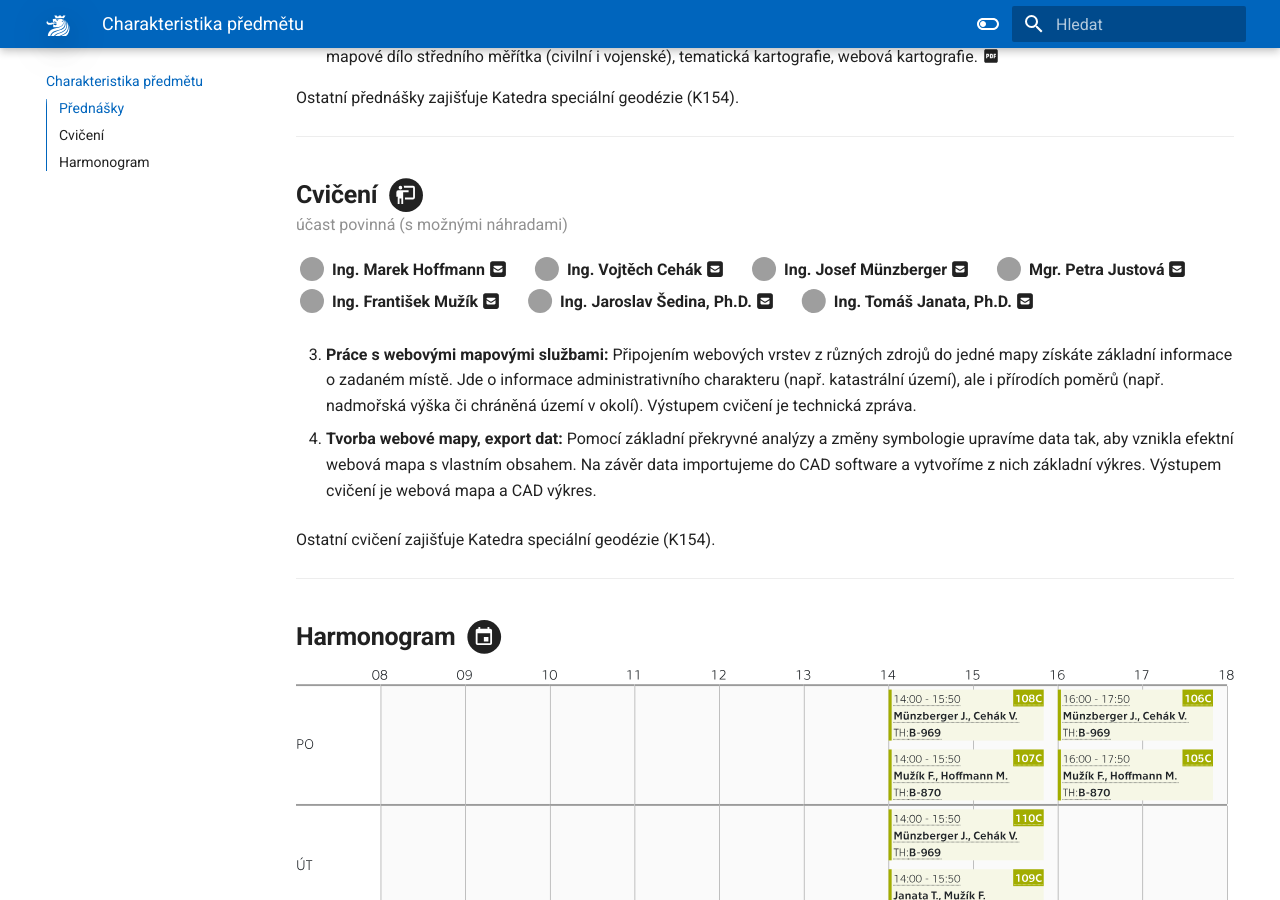
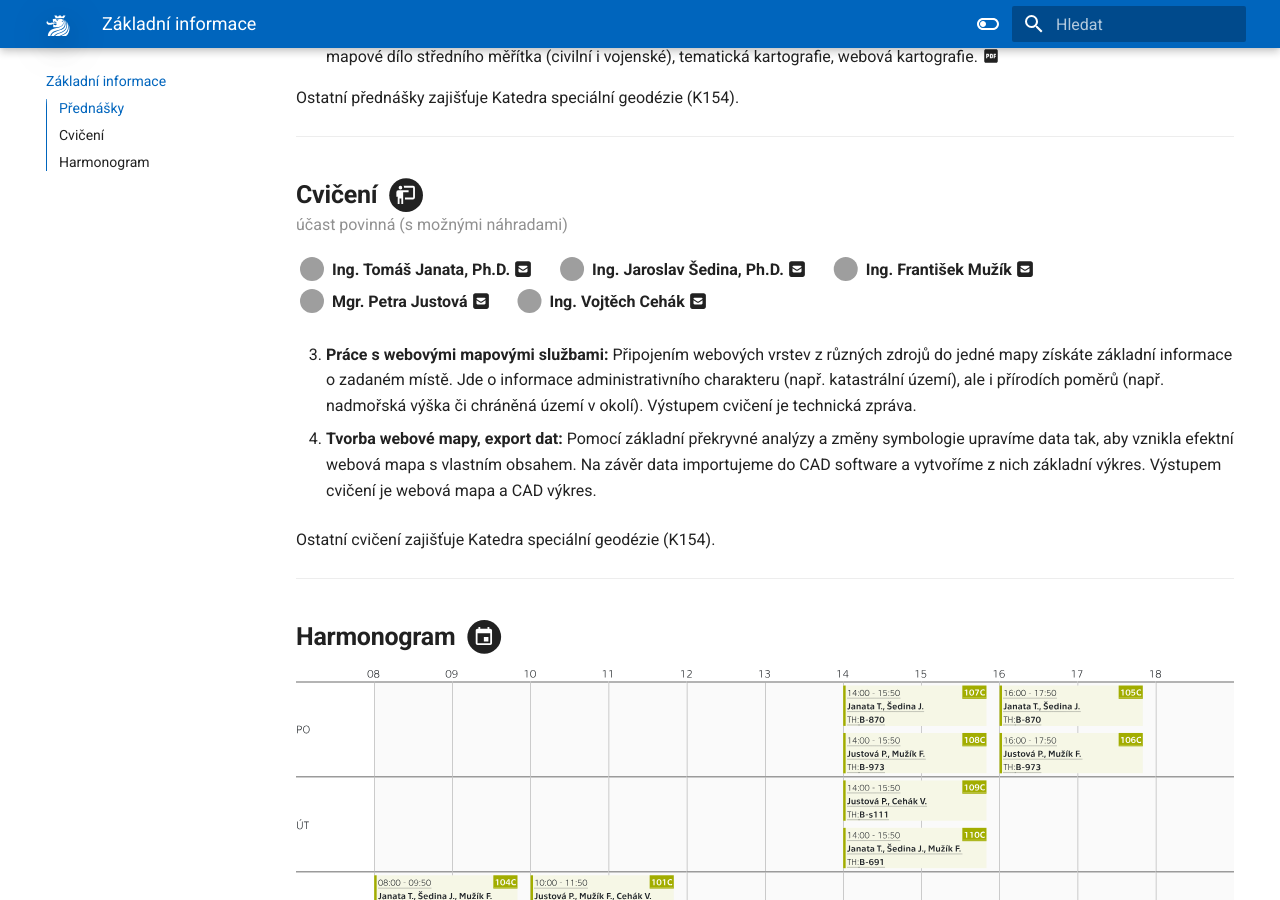
Before and after one commit to vojtastic/cvut-sgea, an MkDocs documentation site: the page built from docs/index.md, in a window 1280 px wide and 900 px high, scrolled down 1070 px. Built offline with MkDocs 1.6.1 and Material for MkDocs 9.7.7, drawn with Linux system fonts in a browser that asks for light colours; grey boxes are pictures that could not be loaded.

Commit message:
update rozvrhu na S242, hide data tab

```diff
--- a/docs/index.md
+++ b/docs/index.md
@@ -83,18 +83,18 @@ Ostatní přednášky zajišťuje Katedra speciální geodézie (K154).
 účast povinná (s možnými náhradami)
 {: style="opacity:50%;margin-top:0;"}
 
-![](https://geomatics.fsv.cvut.cz/wp-content/uploads/2022/01/Ing.-Marek-Hoffmann_IMG_9809_s1@0.3x.jpg){: .off-glb .no-filter style="height: 1.5em; vertical-align: -.4em; clip-path: circle();"}
-__Ing. Marek Hoffmann [:fontawesome-solid-square-envelope:](mailto:marek.hoffmann@fsv.cvut.cz "marek.hoffmann@fsv.cvut.cz"){style="color:var(--md-default-fg-color);"}__{style="padding-right:1rem;"}
+![](https://geomatics.fsv.cvut.cz/wp-content/uploads/2022/01/iconmonstr-user-male-thin.png){: .off-glb .no-filter style="height: 1.5em; vertical-align: -.4em; clip-path: circle();"}
+__Ing. Tomáš Janata, Ph.D. [:fontawesome-solid-square-envelope:](mailto:tomas.janata@fsv.cvut.cz "tomas.janata@fsv.cvut.cz"){style="color:var(--md-default-fg-color);"}__{style="padding-right:1rem;"}
 {style="display:inline; white-space: nowrap; line-height:2;"}
 <!-- kvuli zobrazovani na mobilu -->
 
-![](https://geomatics.fsv.cvut.cz/wp-content/uploads/2022/01/03-edit_export@0.3x.jpg){: .off-glb .no-filter style="height: 1.5em; vertical-align: -.4em; clip-path: circle();"}
-__Ing. Vojtěch Cehák [:fontawesome-solid-square-envelope:](mailto:vojtech.cehak@fsv.cvut.cz "vojtech.cehak@fsv.cvut.cz"){style="color:var(--md-default-fg-color);"}__{style="padding-right:1rem;"}
+![](https://geomatics.fsv.cvut.cz/wp-content/uploads/2022/01/iconmonstr-user-male-thin.png){: .off-glb .no-filter style="height: 1.5em; vertical-align: -.4em; clip-path: circle();"}
+__Ing. Jaroslav Šedina, Ph.D. [:fontawesome-solid-square-envelope:](mailto:jaroslav.sedina@fsv.cvut.cz "jaroslav.sedina@fsv.cvut.cz"){style="color:var(--md-default-fg-color);"}__{style="padding-right:1rem;"}
 {style="display:inline; white-space: nowrap; line-height:2;"}
 <!-- kvuli zobrazovani na mobilu -->
 
-![](https://geomatics.fsv.cvut.cz/wp-content/uploads/2022/01/03-edit_export@0.5x-13.jpg){: .off-glb .no-filter style="height: 1.5em; vertical-align: -.4em; clip-path: circle();"}
-__Ing. Josef Münzberger [:fontawesome-solid-square-envelope:](mailto:josef.munzberger@fsv.cvut.cz "josef.munzberger@fsv.cvut.cz"){style="color:var(--md-default-fg-color);"}__{style="padding-right:1rem;"}
+![](https://geomatics.fsv.cvut.cz/wp-content/uploads/2022/01/03-edit_export@0.75x-4.jpg){: .off-glb .no-filter style="height: 1.5em; vertical-align: -.4em; clip-path: circle();"}
+__Ing. František Mužík [:fontawesome-solid-square-envelope:](mailto:frantisek.muzik@fsv.cvut.cz "frantisek.muzik@fsv.cvut.cz"){style="color:var(--md-default-fg-color);"}__{style="padding-right:1rem;"}
 {style="display:inline; white-space: nowrap; line-height:2;"}
 <!-- kvuli zobrazovani na mobilu -->
 
@@ -103,17 +103,8 @@ __Mgr. Petra Justová [:fontawesome-solid-square-envelope:](mailto:petra.justova
 {style="display:inline; white-space: nowrap; line-height:2;"}
 <!-- kvuli zobrazovani na mobilu -->
 
-![](https://geomatics.fsv.cvut.cz/wp-content/uploads/2022/01/iconmonstr-user-male-thin.png){: .off-glb .no-filter style="height: 1.5em; vertical-align: -.4em; clip-path: circle();"}
-__Ing. František Mužík [:fontawesome-solid-square-envelope:](mailto:frantisek.muzik@fsv.cvut.cz "frantisek.muzik@fsv.cvut.cz"){style="color:var(--md-default-fg-color);"}__{style="padding-right:1rem;"}
-{style="display:inline; white-space: nowrap; line-height:2;"}
-<!-- kvuli zobrazovani na mobilu -->
-
-![](https://geomatics.fsv.cvut.cz/wp-content/uploads/2022/01/iconmonstr-user-male-thin.png){: .off-glb .no-filter style="height: 1.5em; vertical-align: -.4em; clip-path: circle();"}
-__Ing. Jaroslav Šedina, Ph.D. [:fontawesome-solid-square-envelope:](mailto:jaroslav.sedina@fsv.cvut.cz "jaroslav.sedina@fsv.cvut.cz"){style="color:var(--md-default-fg-color);"}__{style="padding-right:1rem;"}
-{style="display:inline; white-space: nowrap; line-height:2;"}
-<!-- kvuli zobrazovani na mobilu -->
-
-![](https://geomatics.fsv.cvut.cz/wp-content/uploads/2022/01/iconmonstr-user-male-thin.png){: .off-glb .no-filter style="height: 1.5em; vertical-align: -.4em; clip-path: circle();"} __Ing. Tomáš Janata, Ph.D. [:fontawesome-solid-square-envelope:](mailto:tomas.janata@fsv.cvut.cz "tomas.janata@fsv.cvut.cz"){style="color:var(--md-default-fg-color);"}__{style="padding-right:1rem;"}
+![](https://geomatics.fsv.cvut.cz/wp-content/uploads/2022/01/03-edit_export@0.3x.jpg){: .off-glb .no-filter style="height: 1.5em; vertical-align: -.4em; clip-path: circle();"}
+__Ing. Vojtěch Cehák [:fontawesome-solid-square-envelope:](mailto:vojtech.cehak@fsv.cvut.cz "vojtech.cehak@fsv.cvut.cz"){style="color:var(--md-default-fg-color);"}__{style="padding-right:1rem;"}
 {style="display:inline; white-space: nowrap; line-height:2;"}
 <!-- kvuli zobrazovani na mobilu -->
 
--- a/mkdocs.yml
+++ b/mkdocs.yml
@@ -1,10 +1,10 @@
 site_name: Stavební geodézie A (154SGEA) – ČÁST GIS
 nav:
-  - Charakteristika předmětu: index.md
+  - Základní informace: index.md
   - Cvičení:
       - Práce s webovými mapovými službami: cviceni/cviceni03.md
       - Tvorba webové mapy, export dat: cviceni/cviceni04.md
-  - Data: data.md
+  # - Data: data.md
   - Hodnocení úloh: hodnoceni.md
 plugins:
   - search
```
Also changed, not shown: other parts of docs/index.md (+1 -1 lines), docs/assets/index/schedule_dark - text.svg, docs/assets/index/schedule_dark.svg, docs/assets/index/schedule_light - text.svg, docs/assets/index/schedule_light.svg.
